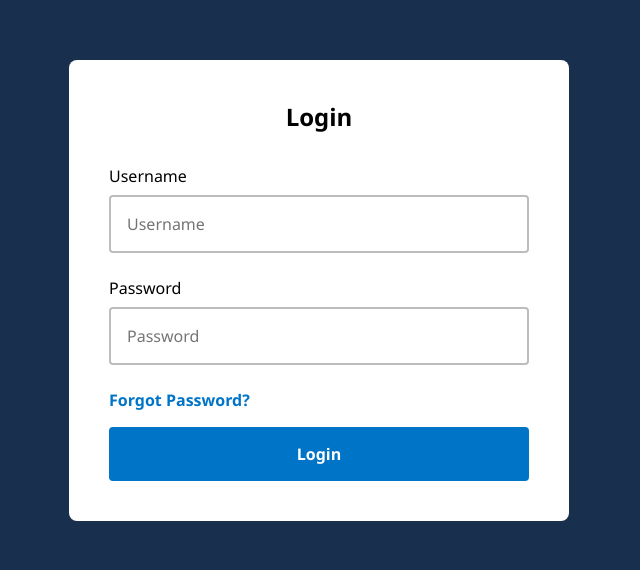
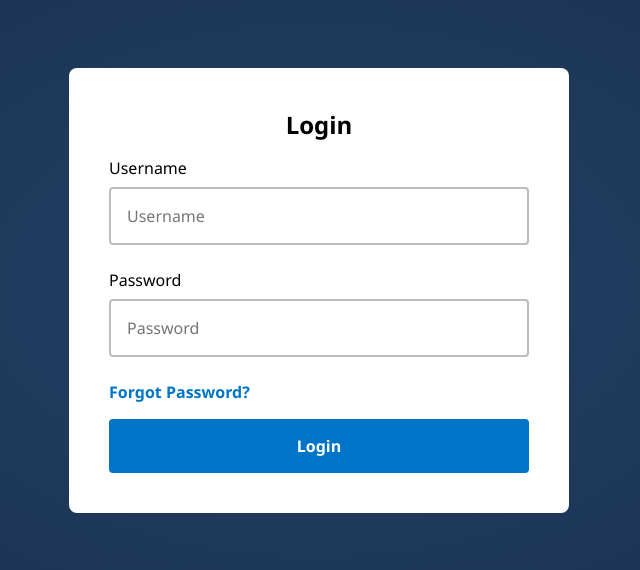
Before and after one commit to o-theophilus/netwalkers, a plain HTML site: page index.html in a window 1280 px wide. Shown: the part 110-680 px from the top of the page, without its empty margins (321-961 px from the left). Drawn offline with Linux system fonts and the light colour scheme.

```diff
--- a/files/style/main.css
+++ b/files/style/main.css
@@ -35,7 +35,7 @@ main {
 	height: 100%;
 	overflow: auto;
 
-	background-color: var(--color3);
+	background: radial-gradient(#234063, var(--color3));
 
 	padding: var(--gap5);
 }
@@ -43,7 +43,7 @@ main {
 form {
 	display: flex;
 	flex-direction: column;
-	gap: var(--gap4);
+	gap: var(--gap2);
 	align-items: center;
 
 	width: min(100%, 500px);
```
Also changed, not shown: files/images/page.jpg (added), 1 other file.
